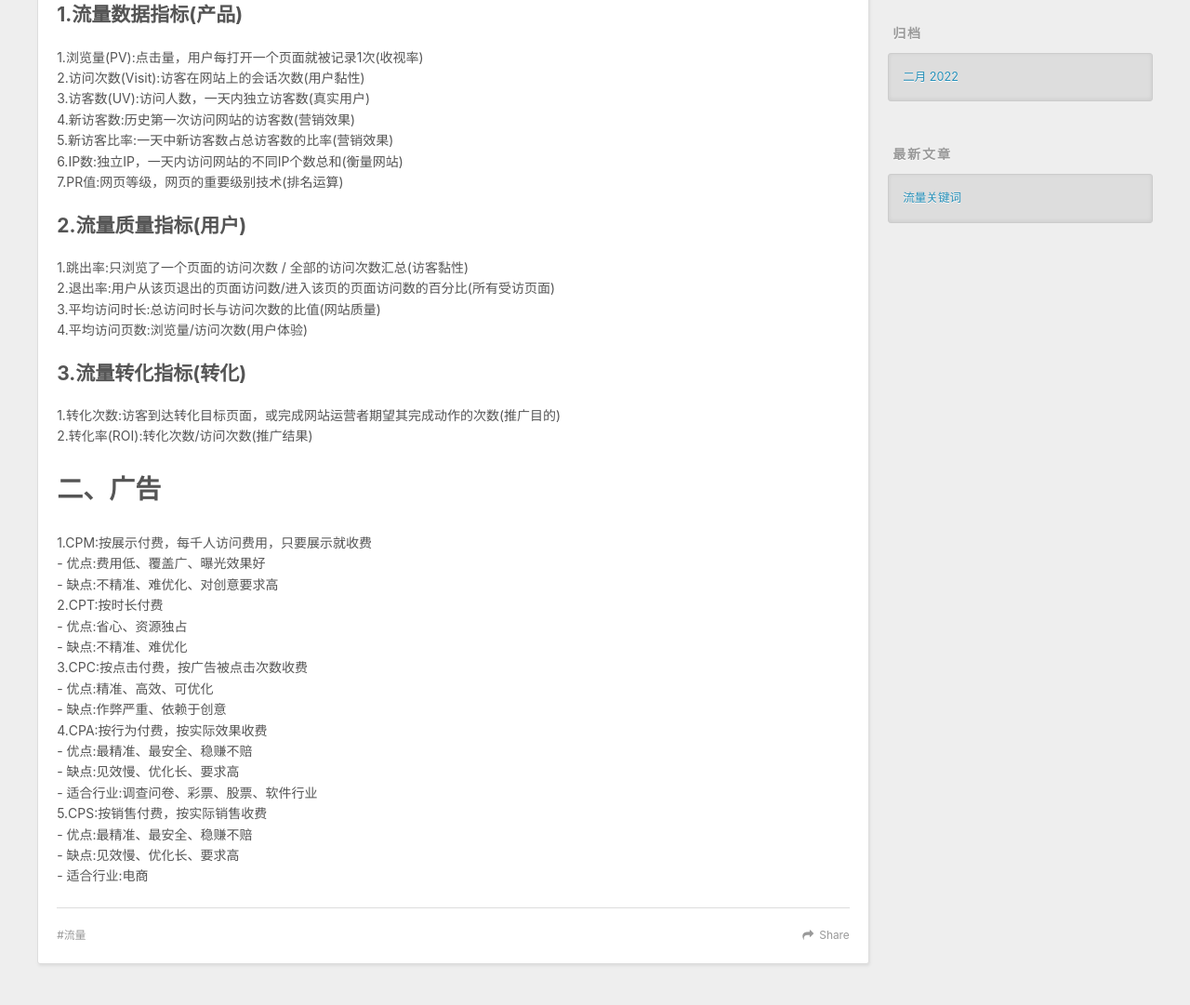
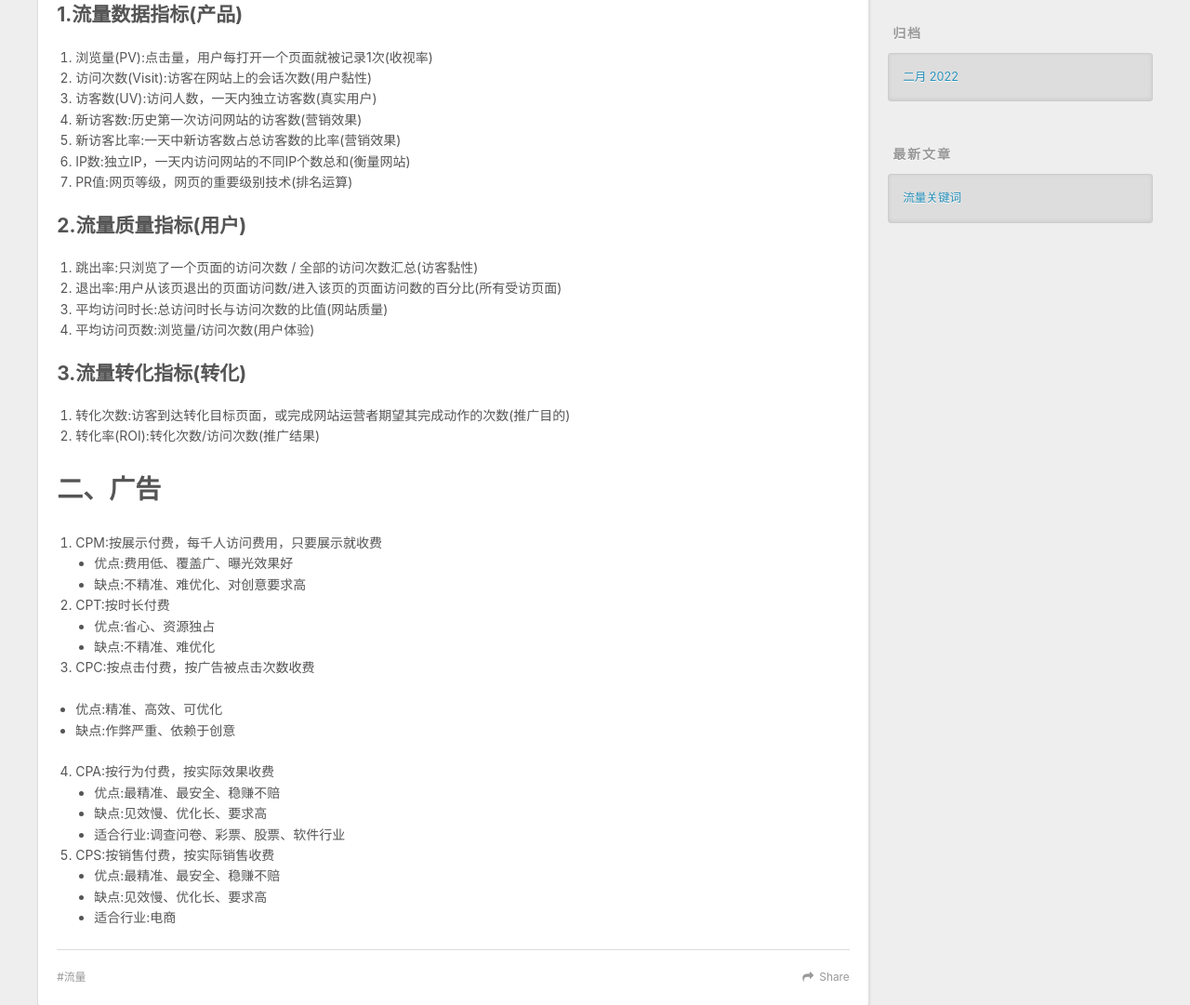
Before and after one commit to RichieLiu-0105/sxqs, a plain HTML site: page 2022/02/28/流量关键词/index.html in a window 1280 px wide. Shown: the part 582-1663 px from the top of the page at 93% size. Drawn offline with nearby package versions, Linux system fonts and the light colour scheme.

Commit message:
Site updated: 2022-02-28 15:32:43

```diff
--- a/2022/02/28/流量关键词/index.html
+++ b/2022/02/28/流量关键词/index.html
@@ -7,15 +7,15 @@
 
   <title>流量关键词 | 上下其手</title>
   <meta name="viewport" content="width=device-width, initial-scale=1, maximum-scale=1">
-  <meta name="description" content="流量关键词  一、网站1.流量数据指标(产品)1.浏览量(PV):点击量，用户每打开一个页面就被记录1次(收视率)2.访问次数(Visit):访客在网站上的会话次数(用户黏性)3.访客数(UV):访问人数，一天内独立访客数(真实用户)4.新访客数:历史第一次访问网站的访客数(营销效果)5.新访客比率:一天中新访客数占总访客数的比率(营销效果)6.IP数:独立IP，一天内访问网站的不同IP个数总和">
+  <meta name="description" content="流量关键词  一、网站1.流量数据指标(产品) 浏览量(PV):点击量，用户每打开一个页面就被记录1次(收视率)     访问次数(Visit):访客在网站上的会话次数(用户黏性)    访客数(UV):访问人数，一天内独立访客数(真实用户)    新访客数:历史第一次访问网站的访客数(营销效果)    新访客比率:一天中新访客数占总访客数的比率(营销效果)    IP数:独立IP，一天内访问网">
 <meta property="og:type" content="article">
 <meta property="og:title" content="流量关键词">
 <meta property="og:url" content="https://richieliu.top/2022/02/28/%E6%B5%81%E9%87%8F%E5%85%B3%E9%94%AE%E8%AF%8D/index.html">
 <meta property="og:site_name" content="上下其手">
-<meta property="og:description" content="流量关键词  一、网站1.流量数据指标(产品)1.浏览量(PV):点击量，用户每打开一个页面就被记录1次(收视率)2.访问次数(Visit):访客在网站上的会话次数(用户黏性)3.访客数(UV):访问人数，一天内独立访客数(真实用户)4.新访客数:历史第一次访问网站的访客数(营销效果)5.新访客比率:一天中新访客数占总访客数的比率(营销效果)6.IP数:独立IP，一天内访问网站的不同IP个数总和">
+<meta property="og:description" content="流量关键词  一、网站1.流量数据指标(产品) 浏览量(PV):点击量，用户每打开一个页面就被记录1次(收视率)     访问次数(Visit):访客在网站上的会话次数(用户黏性)    访客数(UV):访问人数，一天内独立访客数(真实用户)    新访客数:历史第一次访问网站的访客数(营销效果)    新访客比率:一天中新访客数占总访客数的比率(营销效果)    IP数:独立IP，一天内访问网">
 <meta property="og:locale" content="zh_CN">
 <meta property="article:published_time" content="2022-02-28T04:28:18.000Z">
-<meta property="article:modified_time" content="2022-02-28T07:25:17.266Z">
+<meta property="article:modified_time" content="2022-02-28T07:32:34.577Z">
 <meta property="article:author" content="Richie">
 <meta property="article:tag" content="流量">
 <meta name="twitter:card" content="summary">
@@ -92,10 +92,56 @@
         <blockquote>
 <p>流量关键词</p>
 </blockquote>
-<h1 id="一、网站"><a href="#一、网站" class="headerlink" title="一、网站"></a>一、网站</h1><h2 id="1-流量数据指标-产品"><a href="#1-流量数据指标-产品" class="headerlink" title="1.流量数据指标(产品)"></a>1.流量数据指标(产品)</h2><p>1.浏览量(PV):点击量，用户每打开一个页面就被记录1次(收视率)<br>2.访问次数(Visit):访客在网站上的会话次数(用户黏性)<br>3.访客数(UV):访问人数，一天内独立访客数(真实用户)<br>4.新访客数:历史第一次访问网站的访客数(营销效果)<br>5.新访客比率:一天中新访客数占总访客数的比率(营销效果)<br>6.IP数:独立IP，一天内访问网站的不同IP个数总和(衡量网站)<br>7.PR值:网页等级，网页的重要级别技术(排名运算)    </p>
-<h2 id="2-流量质量指标-用户"><a href="#2-流量质量指标-用户" class="headerlink" title="2.流量质量指标(用户)"></a>2.流量质量指标(用户)</h2><p>1.跳出率:只浏览了一个页面的访问次数 / 全部的访问次数汇总(访客黏性)<br>2.退出率:用户从该页退出的页面访问数/进入该页的页面访问数的百分比(所有受访页面)<br>3.平均访问时长:总访问时长与访问次数的比值(网站质量)<br>4.平均访问页数:浏览量/访问次数(用户体验)     </p>
-<h2 id="3-流量转化指标-转化"><a href="#3-流量转化指标-转化" class="headerlink" title="3.流量转化指标(转化)"></a>3.流量转化指标(转化)</h2><p>1.转化次数:访客到达转化目标页面，或完成网站运营者期望其完成动作的次数(推广目的)<br>2.转化率(ROI):转化次数/访问次数(推广结果)    </p>
-<h1 id="二、广告"><a href="#二、广告" class="headerlink" title="二、广告"></a>二、广告</h1><p>1.CPM:按展示付费，每千人访问费用，只要展示就收费<br>    - 优点:费用低、覆盖广、曝光效果好<br>    - 缺点:不精准、难优化、对创意要求高<br>2.CPT:按时长付费<br>    - 优点:省心、资源独占<br>    - 缺点:不精准、难优化<br>3.CPC:按点击付费，按广告被点击次数收费<br>    - 优点:精准、高效、可优化<br>    - 缺点:作弊严重、依赖于创意<br>4.CPA:按行为付费，按实际效果收费<br>    - 优点:最精准、最安全、稳赚不赔<br>    - 缺点:见效慢、优化长、要求高<br>    - 适合行业:调查问卷、彩票、股票、软件行业<br>5.CPS:按销售付费，按实际销售收费<br>    - 优点:最精准、最安全、稳赚不赔<br>    - 缺点:见效慢、优化长、要求高<br>    - 适合行业:电商</p>
+<h1 id="一、网站"><a href="#一、网站" class="headerlink" title="一、网站"></a>一、网站</h1><h2 id="1-流量数据指标-产品"><a href="#1-流量数据指标-产品" class="headerlink" title="1.流量数据指标(产品)"></a>1.流量数据指标(产品)</h2><ol>
+<li>浏览量(PV):点击量，用户每打开一个页面就被记录1次(收视率)    </li>
+<li>访问次数(Visit):访客在网站上的会话次数(用户黏性)   </li>
+<li>访客数(UV):访问人数，一天内独立访客数(真实用户)   </li>
+<li>新访客数:历史第一次访问网站的访客数(营销效果)   </li>
+<li>新访客比率:一天中新访客数占总访客数的比率(营销效果)   </li>
+<li>IP数:独立IP，一天内访问网站的不同IP个数总和(衡量网站)   </li>
+<li>PR值:网页等级，网页的重要级别技术(排名运算)    </li>
+</ol>
+<h2 id="2-流量质量指标-用户"><a href="#2-流量质量指标-用户" class="headerlink" title="2.流量质量指标(用户)"></a>2.流量质量指标(用户)</h2><ol>
+<li>跳出率:只浏览了一个页面的访问次数 / 全部的访问次数汇总(访客黏性)   </li>
+<li>退出率:用户从该页退出的页面访问数/进入该页的页面访问数的百分比(所有受访页面)   </li>
+<li>平均访问时长:总访问时长与访问次数的比值(网站质量)    </li>
+<li>平均访问页数:浏览量/访问次数(用户体验)     </li>
+</ol>
+<h2 id="3-流量转化指标-转化"><a href="#3-流量转化指标-转化" class="headerlink" title="3.流量转化指标(转化)"></a>3.流量转化指标(转化)</h2><ol>
+<li>转化次数:访客到达转化目标页面，或完成网站运营者期望其完成动作的次数(推广目的)    </li>
+<li>转化率(ROI):转化次数/访问次数(推广结果)    </li>
+</ol>
+<h1 id="二、广告"><a href="#二、广告" class="headerlink" title="二、广告"></a>二、广告</h1><ol>
+<li>CPM:按展示付费，每千人访问费用，只要展示就收费<ul>
+<li> 优点:费用低、覆盖广、曝光效果好</li>
+<li> 缺点:不精准、难优化、对创意要求高</li>
+</ul>
+</li>
+<li>CPT:按时长付费<ul>
+<li>优点:省心、资源独占</li>
+<li>缺点:不精准、难优化</li>
+</ul>
+</li>
+<li> CPC:按点击付费，按广告被点击次数收费</li>
+</ol>
+<ul>
+<li>优点:精准、高效、可优化</li>
+<li>缺点:作弊严重、依赖于创意</li>
+</ul>
+<ol start="4">
+<li>CPA:按行为付费，按实际效果收费<ul>
+<li>优点:最精准、最安全、稳赚不赔</li>
+<li>缺点:见效慢、优化长、要求高</li>
+<li>适合行业:调查问卷、彩票、股票、软件行业</li>
+</ul>
+</li>
+<li>CPS:按销售付费，按实际销售收费<ul>
+<li>优点:最精准、最安全、稳赚不赔</li>
+<li>缺点:见效慢、优化长、要求高</li>
+<li>适合行业:电商</li>
+</ul>
+</li>
+</ol>
 
 
     </div>
```
Also changed, not shown: index.html (+50 -4 lines).
